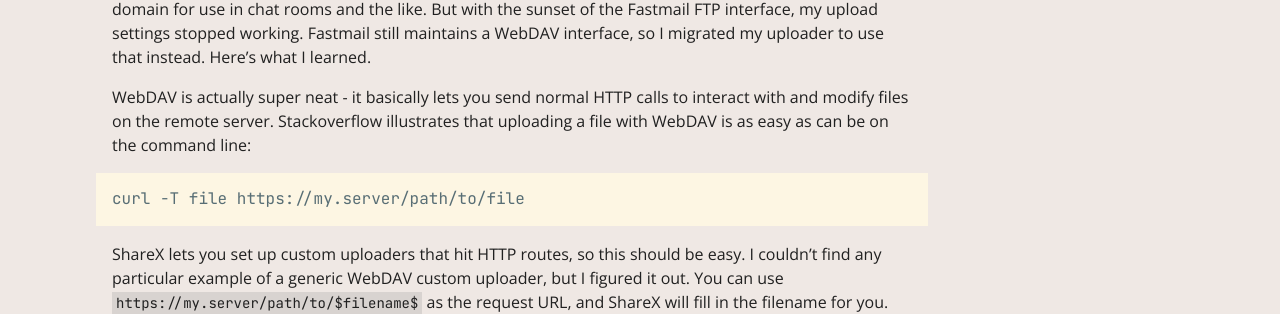
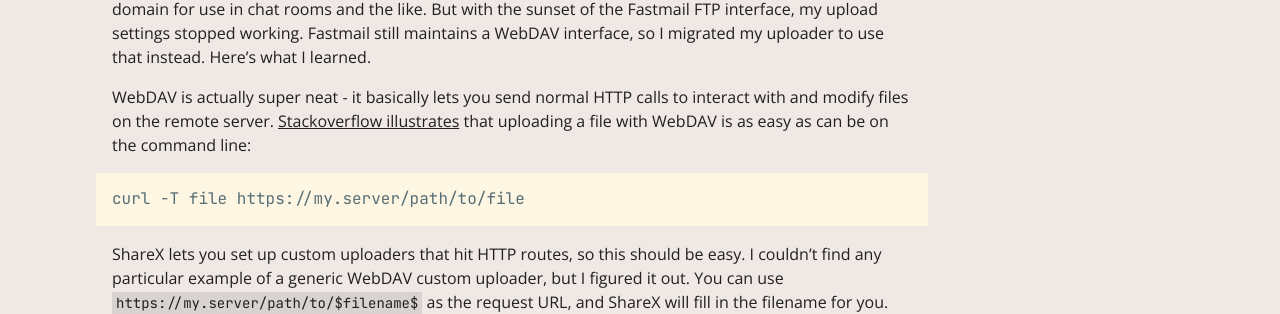
Before and after one commit to eritbh/eritbh.github.io, a Jekyll site: the page built from _posts/2022-03-05-sharex-webdav-upload.md, in a window 1280 px wide. Shown: the part 409-723 px from the top of the page. Built offline with Jekyll 4.4.1, drawn with Linux system fonts in a browser that asks for light colours; some of the changed lines change nothing that is shown.

Commit message:
add link

```diff
--- a/_posts/2022-03-05-sharex-webdav-upload.md
+++ b/_posts/2022-03-05-sharex-webdav-upload.md
@@ -5,7 +5,7 @@ excerpt: Fastmail dropped support for FTP file uploads, so I updated my ShareX w
 
 Fastmail, my email provider, also offers file storage and simple public hosting of uploaded files. Until recently, it also allowed you to interface with your files via FTP. With these two things, it was trivial to set up ShareX, my Windows screenshot utility of choice, to automatically upload my screenshots to my custom domain for use in chat rooms and the like. But with the sunset of the Fastmail FTP interface, my upload settings stopped working. Fastmail still maintains a WebDAV interface, so I migrated my uploader to use that instead. Here's what I learned.
 
-WebDAV is actually super neat - it basically lets you send normal HTTP calls to interact with and modify files on the remote server. Stackoverflow illustrates that uploading a file with WebDAV is as easy as can be on the command line:
+WebDAV is actually super neat - it basically lets you send normal HTTP calls to interact with and modify files on the remote server. [Stackoverflow illustrates](https://stackoverflow.com/a/1205115) that uploading a file with WebDAV is as easy as can be on the command line:
 
     curl -T file https://my.server/path/to/file
 
```
